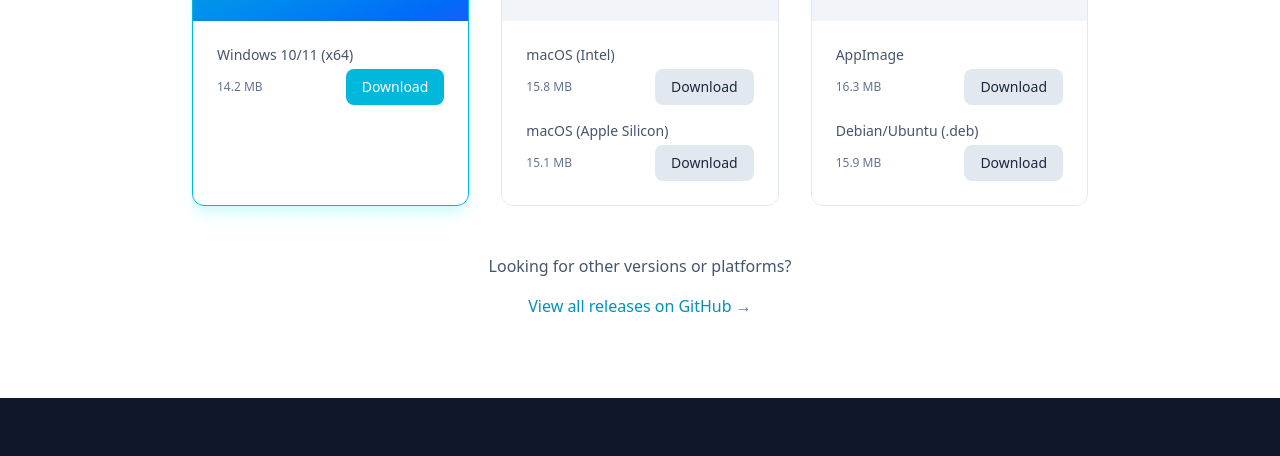
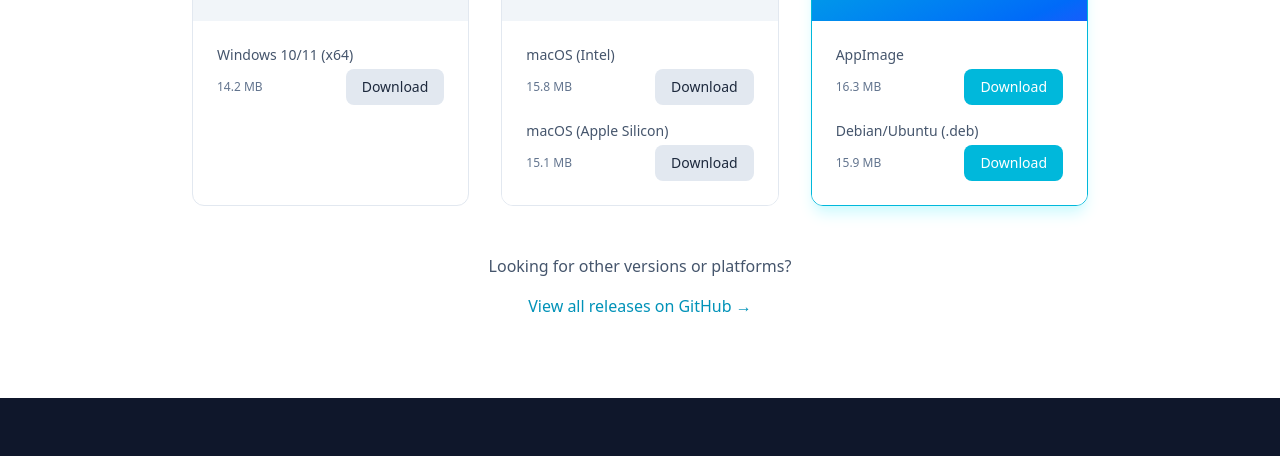
Before and after one commit to shm11C3/hardviz-webpage, an Astro site: page / in a window 1280 px wide. Shown: the part 1995-2451 px from the top of the page. Built offline with nearby package versions, Linux system fonts and the light colour scheme; Astro itself is replaced by a stand-in of ours.

Commit message:
Control download buttons from UA

```diff
--- a/src/components/Download.tsx
+++ b/src/components/Download.tsx
@@ -3,16 +3,17 @@ import {
   LaptopIcon as Linux,
   ComputerIcon as Windows,
 } from "lucide-react";
+import React, { useEffect, useState } from "react";
 import { twMerge } from "tailwind-merge";
 import { cn } from "../lib/utils";
 
 export default function Download() {
-  const downloads = [
+  const initialDownloads = [
     {
       platform: "Windows",
       icon: <Windows className="h-8 w-8" />,
       versions: [{ name: "Windows 10/11 (x64)", url: "#", size: "14.2 MB" }],
-      primary: true,
+      primary: false,
     },
     {
       platform: "macOS",
@@ -33,6 +34,23 @@ export default function Download() {
       primary: false,
     },
   ];
+
+  const [downloads, setDownloads] = useState(initialDownloads);
+
+  useEffect(() => {
+    const ua = window.navigator.userAgent;
+    let detected = "Windows";
+    if (/Macintosh|Mac OS X/.test(ua)) {
+      detected = "macOS";
+    } else if (/Linux/.test(ua)) {
+      detected = "Linux";
+    } else if (/Windows/.test(ua)) {
+      detected = "Windows";
+    }
+    setDownloads((prev) =>
+      prev.map((d) => ({ ...d, primary: d.platform === detected })),
+    );
+  }, []);
 
   return (
     <section className="bg-white py-20 dark:bg-slate-800" id="download">
```
